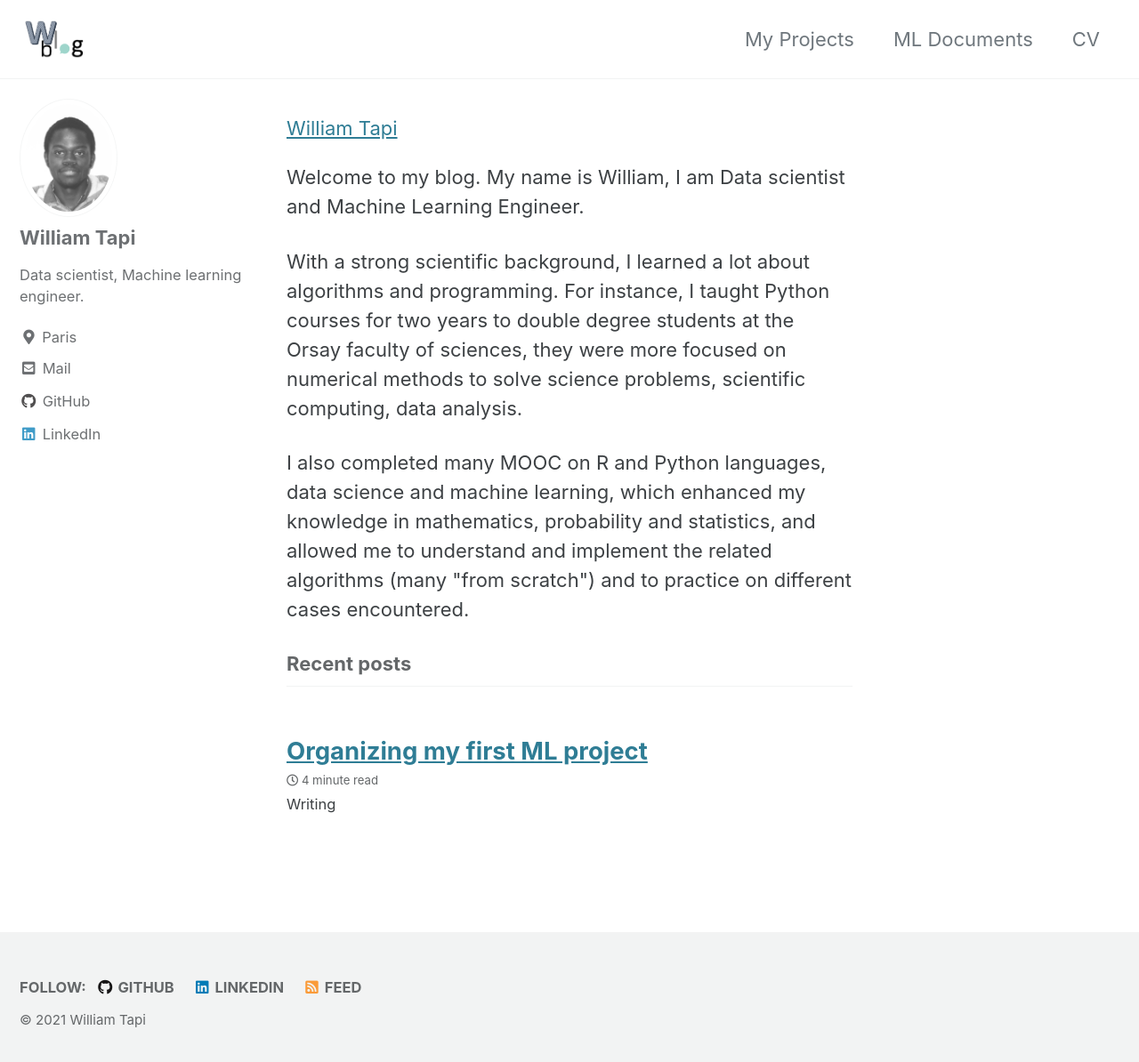
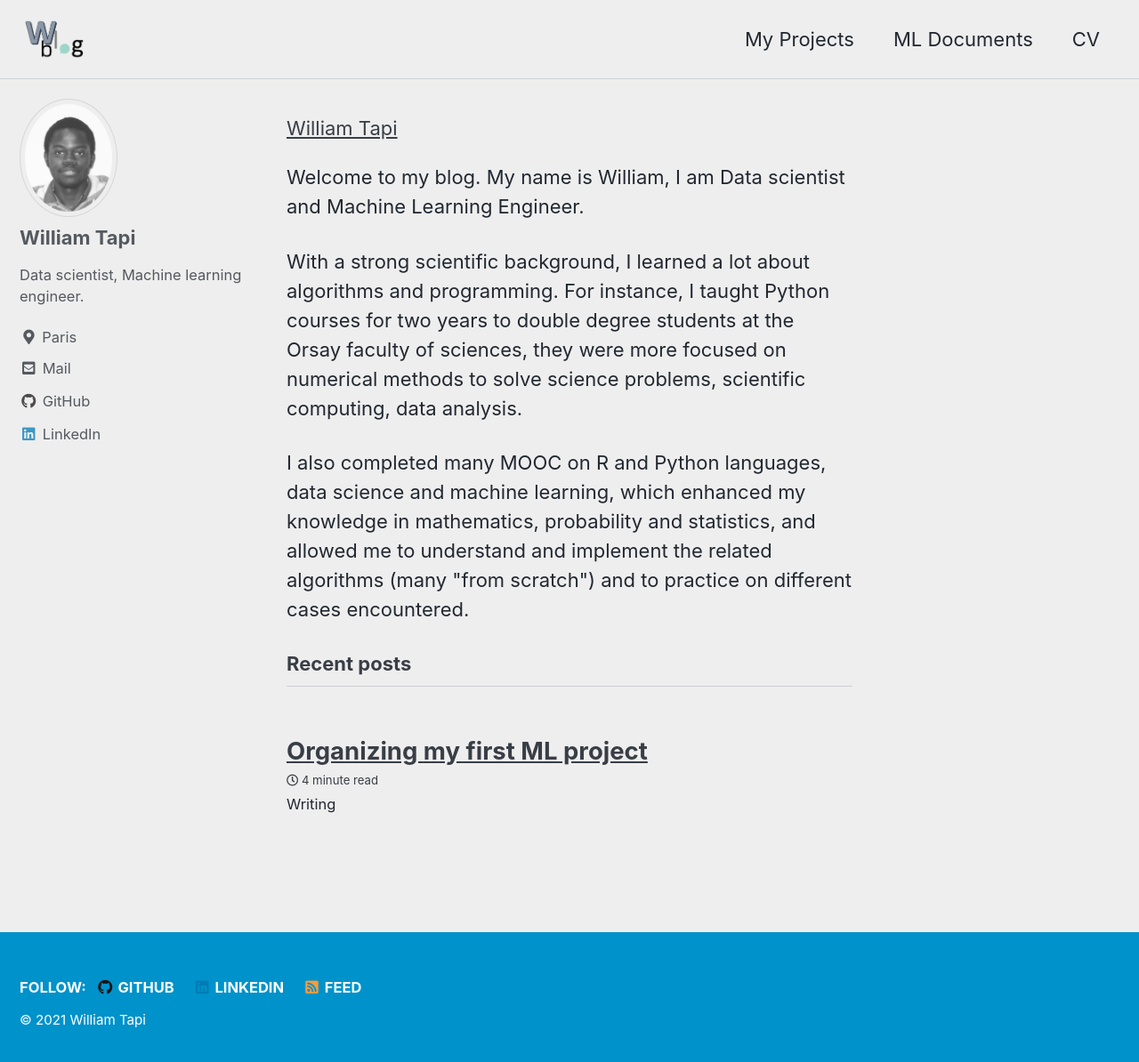
Before and after one commit to Will007-max/Will007-max.github.io, a Jekyll site: the page built from index.html, in a window 1280 px wide and 1202 px high. Shown: the top 1194 px of the window at 89% size. Built offline with Jekyll 4.4.1, drawn with Linux system fonts in a browser that asks for light colours; cached includes are drawn as plain includes; a script that is not in the unit is left out; the list of posts is cut into pages by our own code; comment, search, counter and statistics services are not loaded.

Commit message:
new change

```diff
--- a/_config.yml
+++ b/_config.yml
@@ -12,7 +12,7 @@
 
 # theme                  : "minimal-mistakes-jekyll"
 # remote_theme           : "mmistakes/minimal-mistakes"
-minimal_mistakes_skin    : "default" #"contrast" # "air", "aqua", "default", "dark", "dirt", "neon", "mint", "plum", "sunrise"
+minimal_mistakes_skin    : "air" #"contrast" # "air", "aqua", "default", "dark", "dirt", "neon", "mint", "plum", "sunrise"
 
 # Site Settings
 locale                   : "en-US"
```
